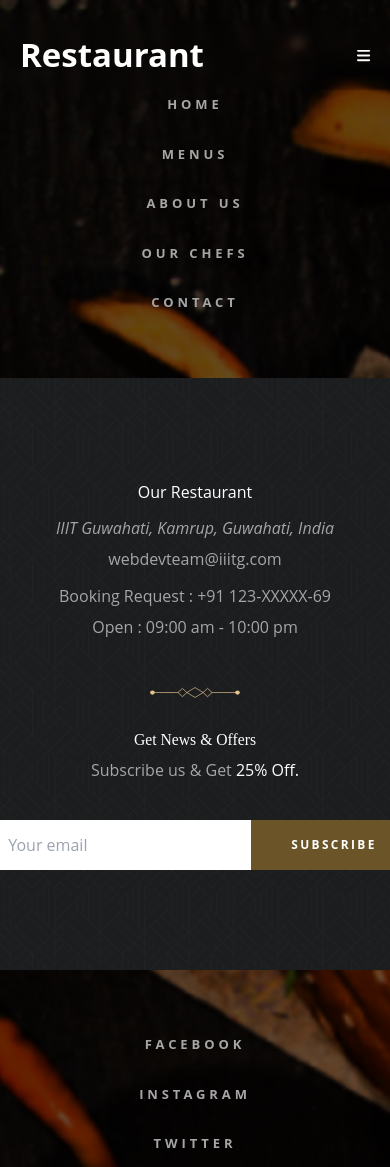
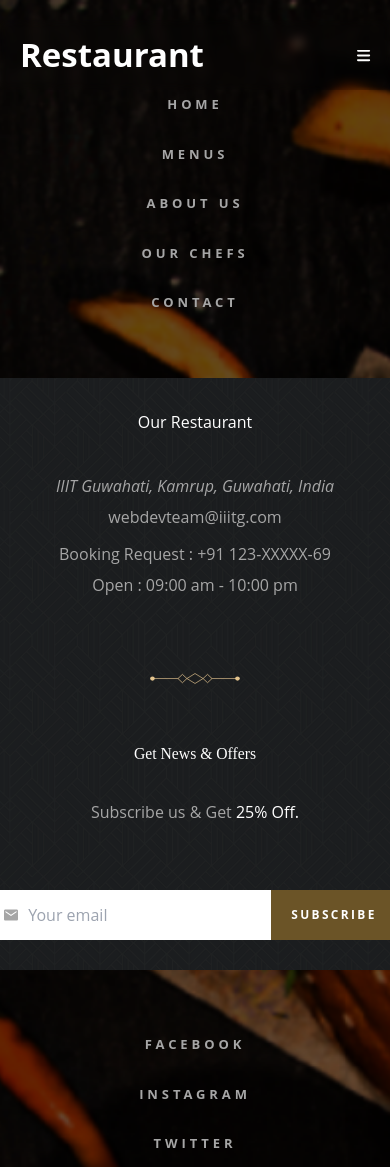
Before and after one commit to DipanshuRai/restaurant, a React (Vite) app: page /contact in a window 390 px wide. Shown: the top 1167 px of the page. Built offline with nearby package versions, Linux system fonts and the light colour scheme; a web font is replaced by a local one.

Commit message:
Footer responsiveness and dropdown opacity adjusted

```diff
--- a/src/components/Navbar/navbar.css
+++ b/src/components/Navbar/navbar.css
@@ -115,7 +115,7 @@ li{
     top: 60px;
     height: 0;
     width:300px;
-    background: rgba(0, 0, 0, 0.667);
+    background: rgba(0, 0, 0, 0.87);
     backdrop-filter: blur(20px);
     border-radius: 10px;
     overflow: hidden;
--- a/src/components/css/Footer.css
+++ b/src/components/css/Footer.css
@@ -234,3 +234,41 @@
     color: var(--gold-crayola);
     text-decoration: underline;
   }
+
+  @media (max-width: 768px) {
+    .footer-brand {
+      width: 90%;
+      padding: 50px 20px;
+    }
+
+    .footer-brand .input-wrapper {
+      width: 100%;
+    }
+  }
+
+  @media (max-width: 480px) {
+    .footer-brand {
+      width: 100%;
+      padding: 30px 15px;
+    }
+
+    .footer-brand .input-wrapper {
+      width: 100%;
+      justify-content: space-between;
+      /* align-items: center; */
+    }
+
+    .footer-brand .icon-wrapper {
+      margin-bottom: 0;
+      flex-grow: 1;
+    }
+
+    .footer-brand .btn {
+      margin-left: 10px;
+    }
+
+    .footer-brand .btn-text {
+      padding: 10px 20px;
+      font-size: 0.7em;
+    }
+  }
```
